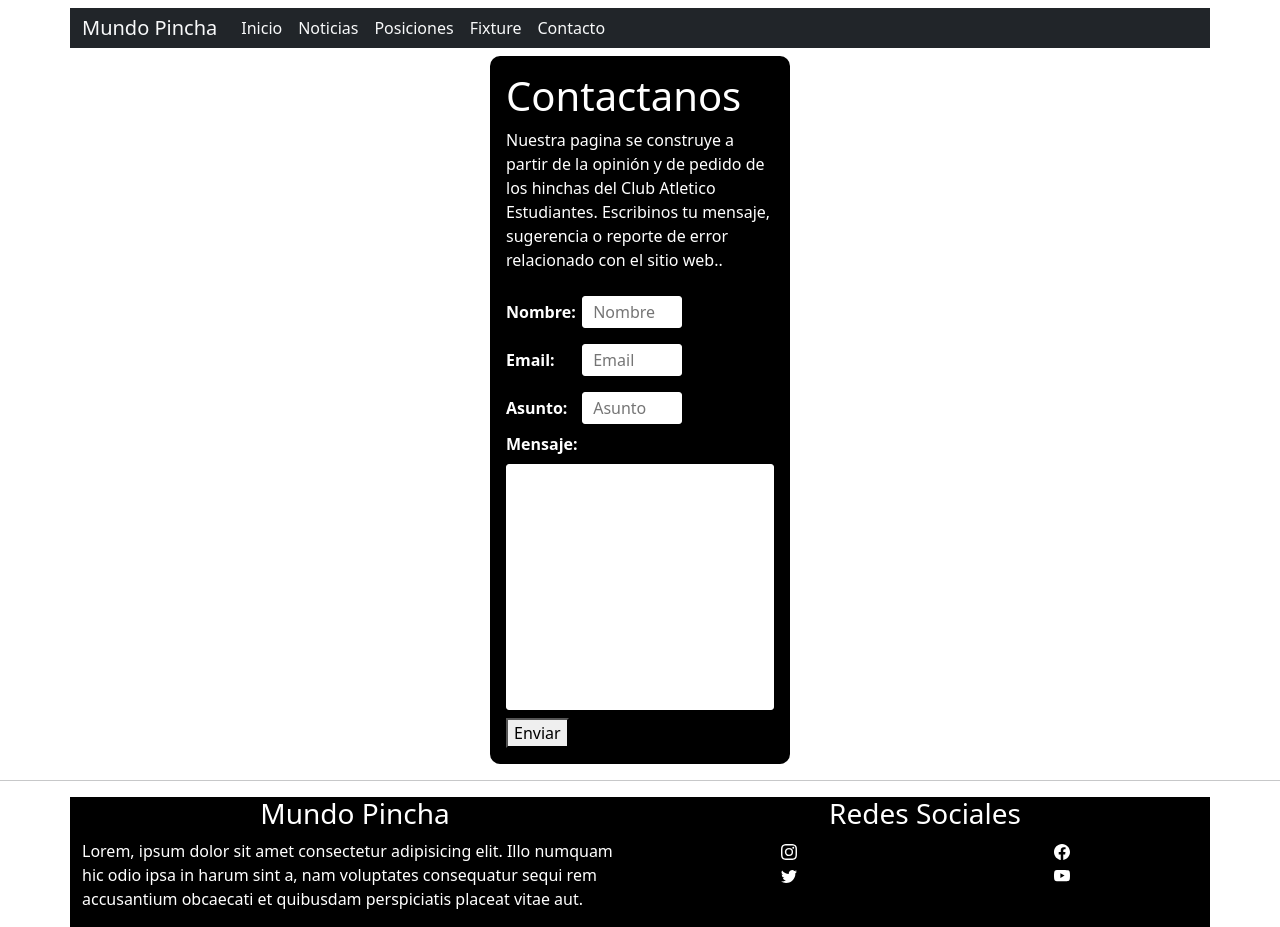
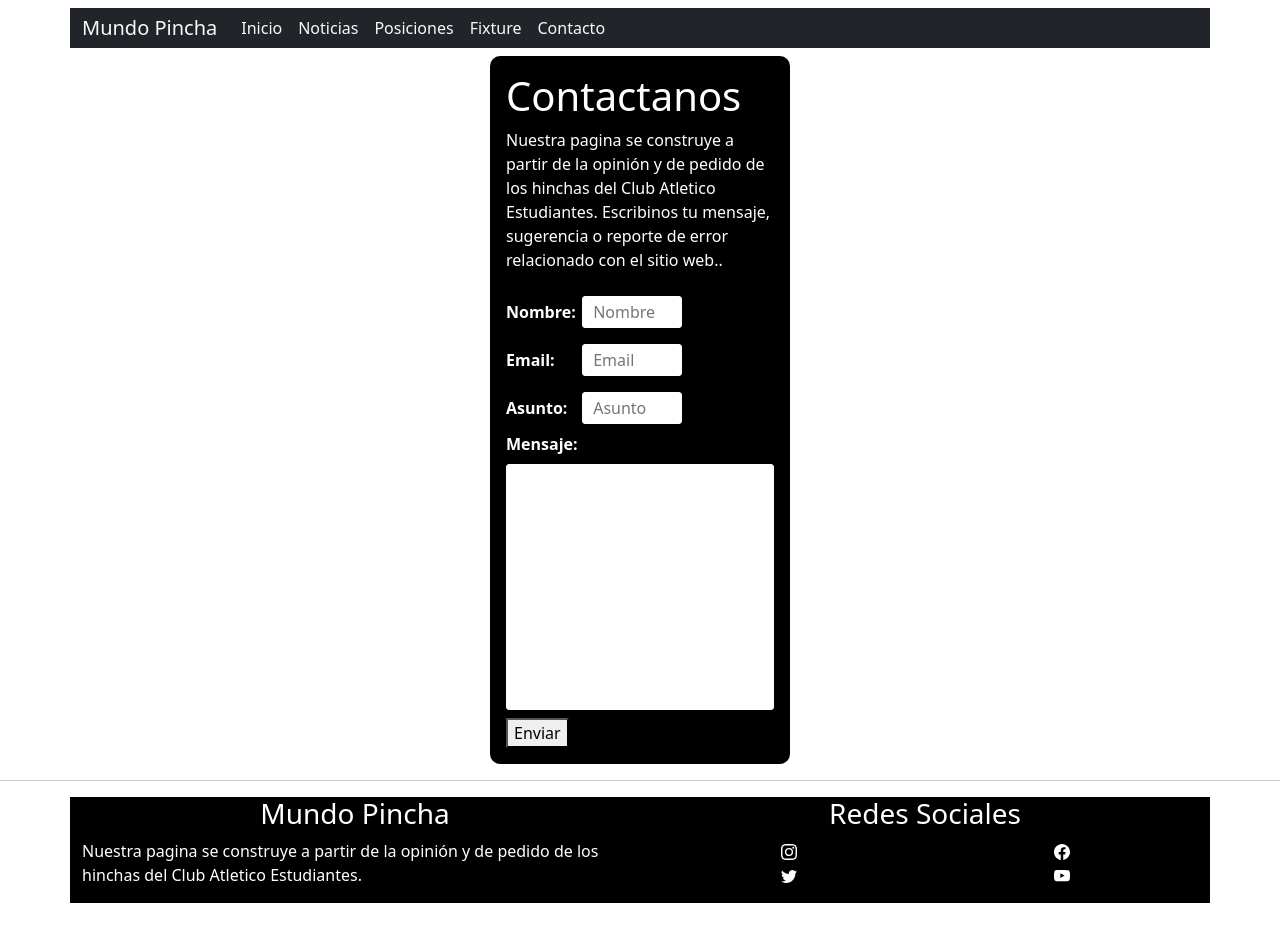
Before and after one commit to hernannunez/proyecto-coderhouse, a plain HTML site: page html/contacto.html in a window 1280 px wide. After the commit the page ends 903 px from the top, so only its background shows below. Drawn offline with nearby package versions, Linux system fonts and the light colour scheme.

Commit message:
cambios en el footer

```diff
--- a/html/contacto.html
+++ b/html/contacto.html
@@ -77,7 +77,7 @@
             <div class="row">
                 <div class="col-12 col-md-6">
                     <h3 class="centrar">Mundo Pincha</h3>
-                    <p>Lorem, ipsum dolor sit amet consectetur adipisicing elit. Illo numquam hic odio ipsa in harum sint a, nam voluptates consequatur sequi rem accusantium obcaecati et quibusdam perspiciatis placeat vitae aut.</p>
+                    <p>Nuestra pagina se construye a partir de la opinión y de pedido de los hinchas del Club Atletico Estudiantes.</p>
                 </div>
                 <div class="col-12 col-md-6">
                   <h3 class="centrar">Redes Sociales</h3>
```
Also changed, not shown: html/fixture.html (+1 -1 lines), html/noticias.html (+1 -1 lines), html/posiciones.html (+1 -1 lines), index.html (+1 -1 lines).
